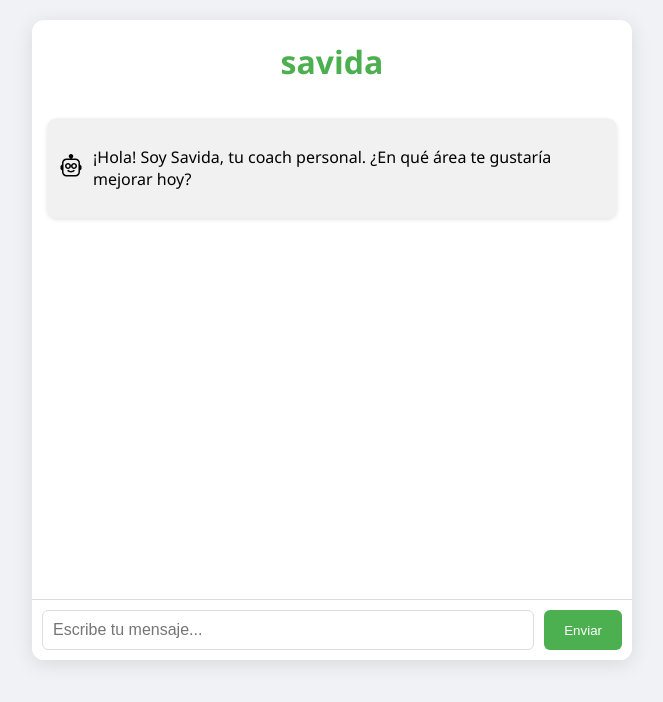
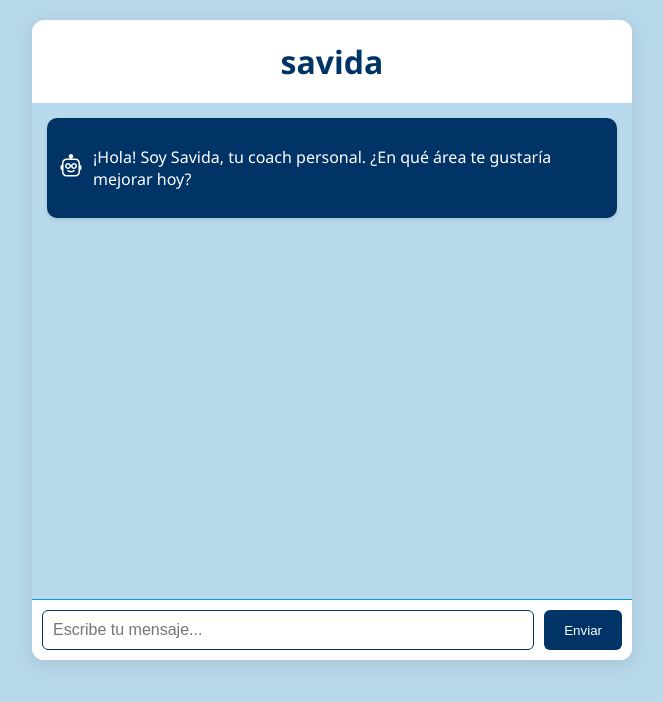
Before and after one commit to savidaapp/savida, a React (Create React App) app: page / in a window 1280 px wide. Shown: the top 702 px of the page, without its empty margins (308-971 px from the left). Built offline with nearby package versions, Linux system fonts and the light colour scheme.

Commit message:
mejoras en la paleta

```diff
--- a/src/styles.css
+++ b/src/styles.css
@@ -1,7 +1,7 @@
 body {
   margin: 0;
   font-family: 'Segoe UI', Tahoma, Geneva, Verdana, sans-serif;
-  background-color: #f0f2f5;
+  background-color: #B8D8EB; /* Fondo claro, moderno */
 }
 
 .chat-container {
@@ -19,10 +19,10 @@ body {
 .chat-logo {
   text-align: center;
   font-size: 2rem;
-  color: #4caf50;
+  color: #003366; /* Azul oscuro para el logo */
   margin: 20px 0;
+  font-weight: bold;
 }
-
 
 .message {
   display: flex;
@@ -45,6 +45,7 @@ body {
   flex-direction: column;
   gap: 10px;
   scroll-behavior: smooth; /* Transición suave al hacer scroll */
+  background-color: #B8D8EB; /* Fondo del área de mensajes */
 }
 
 @keyframes fadeIn {
@@ -55,30 +56,33 @@ body {
 }
 
 .message.user {
-  background-color: #e1f5fe;
+  background-color: #00A0DF; /* Azul brillante para los mensajes del usuario */
+  color: #ffffff; /* Texto blanco para contraste */
   align-self: flex-end;
 }
 
 .message.bot {
-  background-color: #f1f1f1;
+  background-color: #003366; /* Azul oscuro para los mensajes del bot */
+  color: #ffffff; /* Texto blanco para contraste */
   align-self: flex-start;
 }
 
 .message-icon {
   font-size: 24px;
+  color: #ffffff; /* Íconos en blanco */
 }
 
 .input-area {
   display: flex;
   padding: 10px;
-  border-top: 1px solid #ddd;
+  border-top: 1px solid #00A0DF; /* Línea divisoria azul brillante */
   background-color: #ffffff;
 }
 
 .input-area input {
   flex: 1;
   padding: 10px;
-  border: 1px solid #ddd;
+  border: 1px solid #003366; /* Borde azul oscuro */
   border-radius: 6px;
   font-size: 16px;
 }
@@ -86,7 +90,7 @@ body {
 .input-area button {
   margin-left: 10px;
   padding: 10px 20px;
-  background-color: #4caf50;
+  background-color: #003366; /* Azul oscuro */
   color: white;
   border: none;
   border-radius: 6px;
@@ -94,5 +98,5 @@ body {
 }
 
 .input-area button:hover {
-  background-color: #388e3c;
+  background-color: #00A0DF; /* Azul brillante en hover */
 }
```
